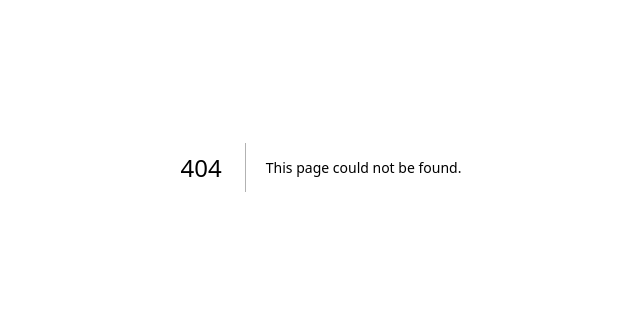
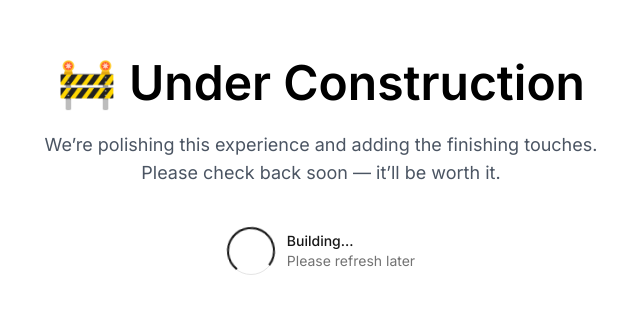
Before and after one commit to UroojFatim/tMust, a Next.js app: page /under-construction in a window 1280 px wide. Before the commit this address had no page. Shown: the part 233-546 px from the top of the page, without its empty margins (319-959 px from the left). Built offline with nearby package versions, Linux system fonts and the light colour scheme.

Commit message:
making website underconstruction

```diff
--- a/src/app/(public)/layout.tsx
+++ b/src/app/(public)/layout.tsx
@@ -9,9 +9,9 @@ export default function PublicLayout({
 }) {
   return (
     <CartProvider>
-      <Header />
+      {/* <Header /> */}
       <main>{children}</main>
-      <Footer />
+      {/* <Footer /> */}
     </CartProvider>
   );
 }
--- a/src/app/(public)/page.tsx
+++ b/src/app/(public)/page.tsx
@@ -8,13 +8,14 @@ import VideoTextSection from "@/views/VideoTextSection";
 import EthnicCollection from "@/views/EthnicCollection";
 import ShopByCollection from "@/views/ShopByCollection";
 import Collections from "@/views/Collections";
+import UnderConstruction from "../under-construction/page";
 
 export default async function Home() {
   return (
     <section>
-      <Hero></Hero>
+      {/* <Hero></Hero> */}
       {/* <Promotions></Promotions> */}
-      <ShopByCollection />
+      {/* <ShopByCollection />
       <Collections/>
       <ImageSection
         desktopSrc="/hero/home_desktop_1.png"
@@ -27,10 +28,11 @@ export default async function Home() {
         mobileSrc="/hero/home_mobile_2.png"
         alt="Hero Section 2"
       />
-      <ProductList></ProductList>
+      <ProductList></ProductList> */}
       {/* <VideoTextSection></VideoTextSection> */}
       {/* <DifferentFromOthers></DifferentFromOthers> */}
       {/* <Newsletter></Newsletter> */}
+      <UnderConstruction/>
     </section>
   );
 }
--- /dev/null
+++ b/src/app/under-construction/page.tsx
@@ -0,0 +1,41 @@
+"use client";
+
+import Link from "next/link";
+
+export default function UnderConstruction() {
+  return (
+    <div className="min-h-screen w-full flex items-center justify-center bg-white px-6">
+
+      <div className="text-center max-w-xl">
+
+        {/* Title */}
+        <h1 className="text-4xl md:text-5xl font-semibold mb-6">
+          🚧 Under Construction
+        </h1>
+
+        {/* Description */}
+        <p className="text-gray-600 text-lg mb-8">
+         We’re polishing this experience and adding the finishing touches. Please check back soon — it’ll be worth it.
+        </p>
+
+        {/* Animated Loader */}
+         <div className="mt-10 flex justify-center">
+              <div className="flex items-center gap-3">
+                <div className="relative h-12 w-12">
+                  <div className="absolute inset-0 rounded-full border border-neutral-200" />
+                  <div className="absolute inset-0 rounded-full border-2 border-neutral-900 border-t-transparent animate-spin" />
+                </div>
+                <div className="text-left">
+                  <div className="text-sm font-medium text-neutral-900">
+                    Building…
+                  </div>
+                  <div className="text-sm text-neutral-500">
+                    Please refresh later
+                  </div>
+                </div>
+              </div>
+            </div>
+      </div>
+    </div>
+  );
+}
```
